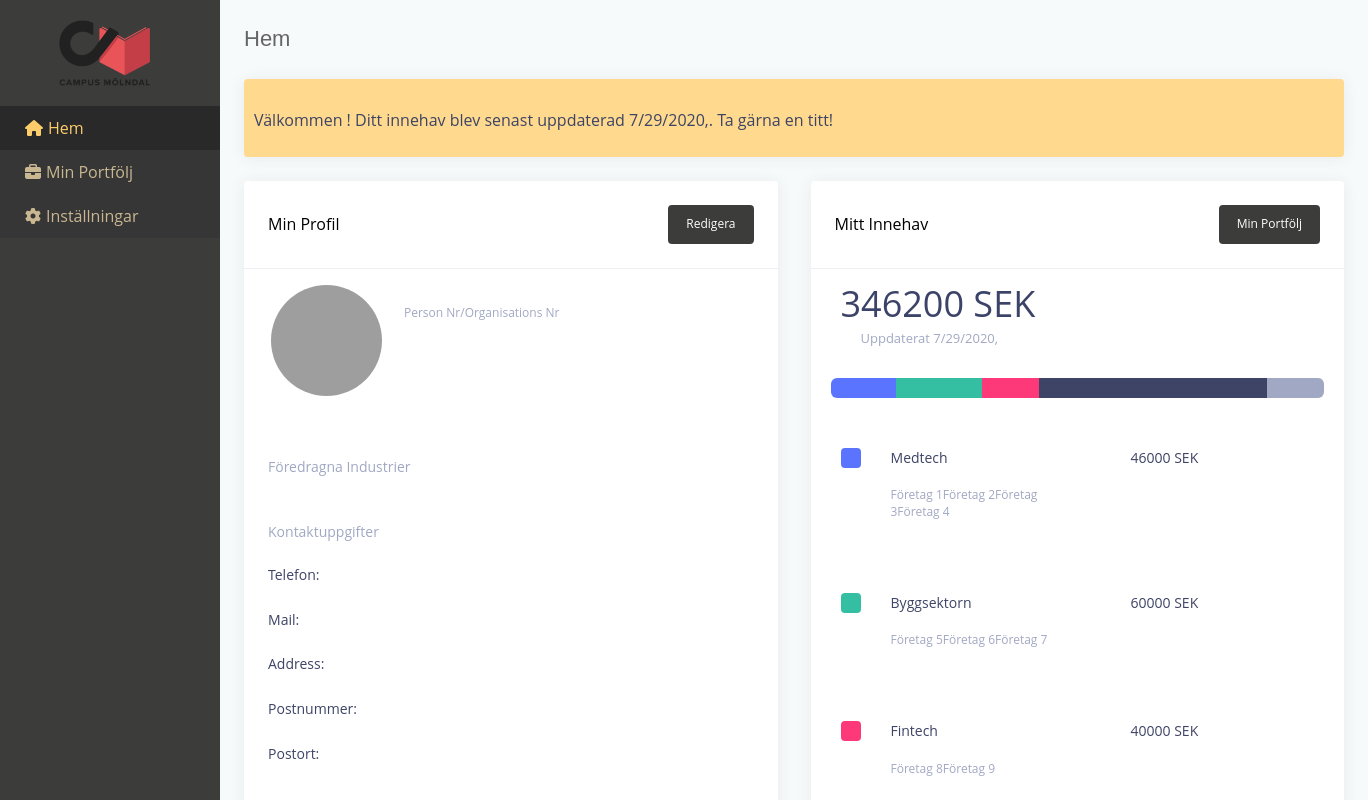
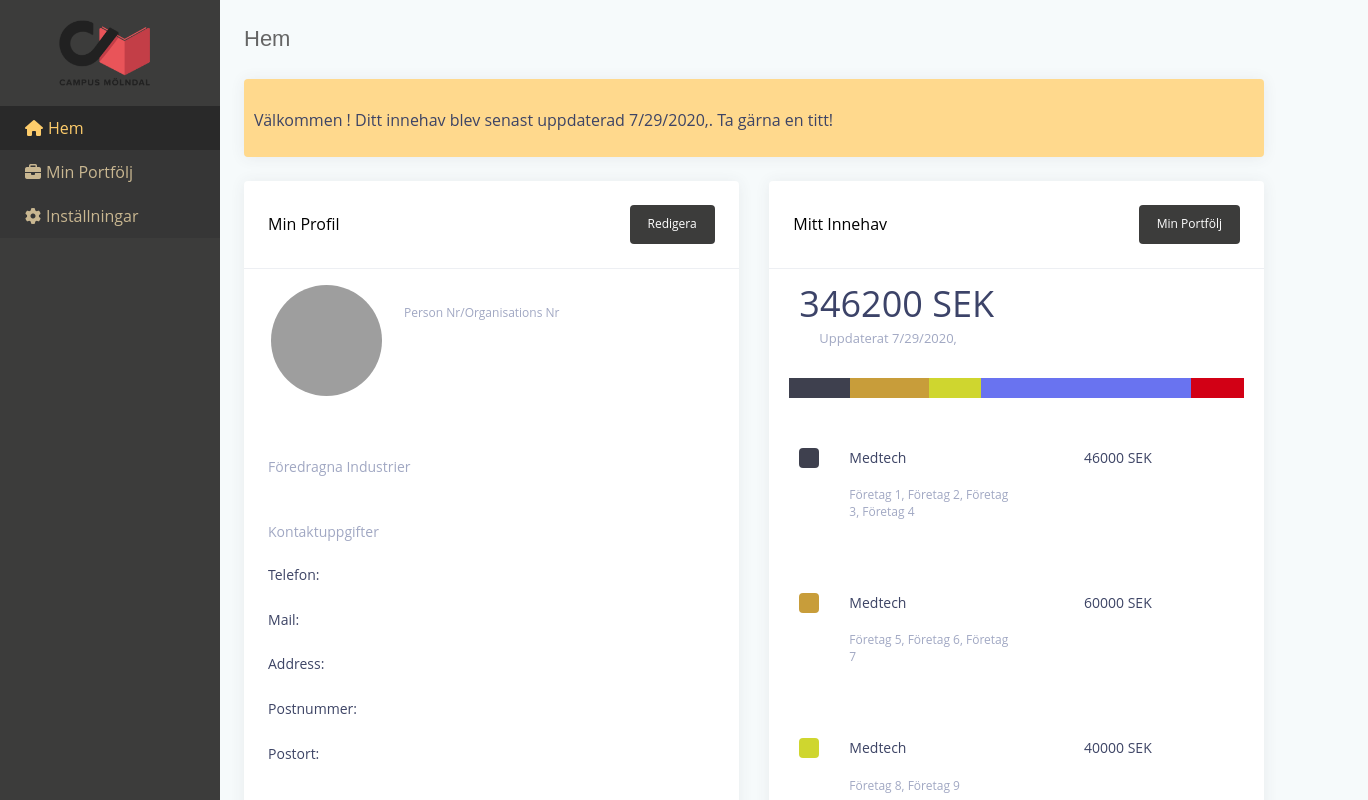
Before and after one commit to CircleHP/profile, a React (Create React App) app: page / in a window 1280 px wide. Shown: the top 800 px of the page, 1368 px wide, since content can reach past the window. Built offline with nearby package versions, Linux system fonts and the light colour scheme; grey boxes are pictures that could not be loaded.

Commit message:
Another big refactoring

```diff
--- a/src/screens/Home/Stats/Stats.js
+++ b/src/screens/Home/Stats/Stats.js
@@ -1,23 +1,33 @@
 import React from 'react';
 
 import './Stats.styled.sass';
+
+const getRandomColor = () => {
+    let letters = '0123456789ABCDEF';
+    let color = '#';
+    for (let i = 0; i < 6; i++) {
+        color += letters[Math.floor(Math.random() * 16)];
+    }
+
+    return color;
+};
 
 const Stats = ({ data, total }) => {
     const headers = data.map((item) => item.industry);
     const headersSet = new Set(headers);
 
-    const medicine = data.filter((item) => item.industry === 'medicine').map((total) => total.invested).reduce((accum, item) => { return accum + item });
-    const build = data.filter((item) => item.industry === 'build').map((total) => total.invested).reduce((accum, item) => { return accum + item });
-    const fin = data.filter((item) => item.industry === 'fin').map((total) => total.invested).reduce((accum, item) => { return accum + item });
-    const indX = data.filter((item) => item.industry === 'ind-x').map((total) => total.invested).reduce((accum, item) => { return accum + item });
-    const other = data.filter((item) => item.industry === 'other').map((total) => total.invested).reduce((accum, item) => { return accum + item });
+    const extendedHeaders = [...headersSet].map((header) => ({
+        name: header,
+        color: getRandomColor(),
+    }));
 
-    const medicineCompanyName = data.filter((item) => item.industry === 'medicine').map((total) => total.companyName).reduce((accum, item) => { return accum + item});
-    const buildCompanyName = data.filter((item) => item.industry === 'build').map((total) => total.companyName).reduce((accum, item) => { return accum + item });
-    const finCompanyName = data.filter((item) => item.industry === 'fin').map((total) => total.companyName).reduce((accum, item) => { return accum + item });
-    const indXCompanyName = data.filter((item) => item.industry === 'ind-x').map((total) => total.companyName).reduce((accum, item) => { return accum + item });
-    const otherCompanyName = data.filter((item) => item.industry === 'other').map((total) => total.companyName).reduce((accum, item) => { return accum + item });
+    const totalValue = (key) => {
+        return data.filter((item) => item.industry === key).map((total) => total.invested).reduce((accum, item) => { return accum + item });
+    };
 
+    const companyNames = (key) => {
+        return data.filter((item) => item.industry === key).map((total) => total.companyName).reduce((accum, item) => { return accum + ', ' + item });
+    };
 
     const percents = (summ) => {
         return (summ / total) * 100
@@ -33,46 +43,18 @@ const Stats = ({ data, total }) => {
     return (
         <>
             <div className='total-invested'>{total} SEK <UpdateTimestamp /></div>
-
             <div className='stats-bar'>
-                <div style={{ width: `${percents(medicine)}%`, height: 20, background: '#5B74FF', borderRadius: '6px 0 0 6px' }}>
+                {extendedHeaders.map((item, i) => (
+                    <div key={i} style={{ width: `${percents(totalValue(item.name))}%`, height: 20, background: `${item.color}` }} />
+                ))}
+            </div>
+            {extendedHeaders.map((item, i) => (
+                <div key={i} className='stats-style'>
+                    <div style={{ width: 20, height: 20, background: `${item.color}`, borderRadius: 4 }} />
+                    <div>Medtech <p>{companyNames(item.name)}</p></div>
+                    <div>{totalValue(item.name)} SEK</div>
                 </div>
-                <div style={{ width: `${percents(build)}%`, height: 20, background: '#34BFA3' }}>
-                </div>
-                <div style={{ width: `${percents(fin)}%`, height: 20, background: '#FD397A' }}>
-                </div>
-                <div style={{ width: `${percents(indX)}%`, height: 20, background: '#3D4465' }}>
-                </div>
-                <div style={{ width: `${percents(other)}%`, height: 20, background: '#A1A8C3', borderRadius: '0 6px 6px 0' }}>
-                </div>
-            </div>
-
-            <div className='stats-style'>
-                <div style={{ width: 20, height: 20, background: '#5B74FF', borderRadius: 4}} />
-                <div>Medtech <p>{medicineCompanyName}</p></div>
-                <div>{medicine} SEK</div>
-            </div>
-            <div className='stats-style'>
-                <div style={{ width: 20, height: 20, background: '#34BFA3', borderRadius: 4}} />
-                <div>Byggsektorn <p>{buildCompanyName}</p></div>
-                <div>{build} SEK</div>
-            </div>
-            <div className='stats-style'>
-                <div style={{ width: 20, height: 20, background: '#FD397A', borderRadius: 4}} />
-                <div>Fintech <p>{finCompanyName}</p></div>
-                <div>{fin} SEK</div>
-            </div>
-            <div className='stats-style'>
-                <div style={{ width: 20, height: 20, background: '#3D4465', borderRadius: 4}} />
-                <div>Industri X <p>{indXCompanyName}</p></div>
-                <div>{indX} SEK</div>
-            </div>
-            <div className='stats-style'>
-                <div style={{ width: 20, height: 20, background: '#A1A8C3', borderRadius: 4}} />
-                <div>Övrigt <p>{otherCompanyName}</p></div>
-                <div>{other} SEK</div>
-            </div>
-
+            ))}
             {/* <CompanyItem background='' label='' total={totalInvested}/> */}
         </>
     );
--- a/src/screens/Home/Stats/Stats.styled.sass
+++ b/src/screens/Home/Stats/Stats.styled.sass
@@ -24,9 +24,10 @@
         width: 160px;
         margin-left: 30px;
 
+
     div:nth-child(3)
         width: 150px;
-        margin-left: 80px;
+        margin-left: auto;
 
     p
         color: #A1A8C3;
```
